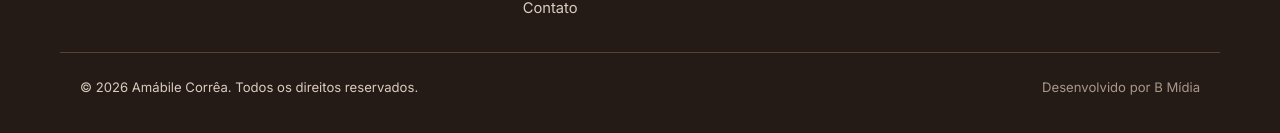
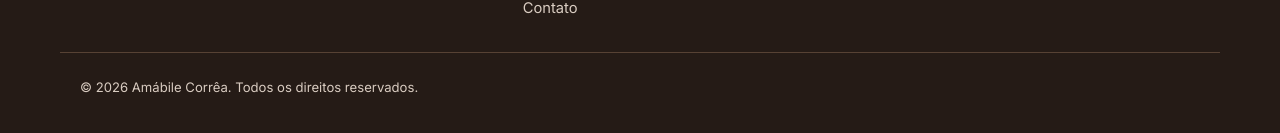
Before and after one commit to brunaribeirosocialmedia-glitch/amabile-correa, a plain HTML site: page index.html in a window 1280 px wide. Shown: the part 7721-7854 px from the top of the page. Drawn offline with Linux system fonts and the light colour scheme; a web font is replaced by a local one.

Commit message:
Rodapé: crédito da B Mídia oculto por enquanto
Co-Authored-By: Claude Opus 5.5 <noreply@anthropic.com>

```diff
--- a/index.html
+++ b/index.html
@@ -371,7 +371,7 @@
     </div>
     <div class="container footer__bottom">
       <p>© 2026 Amábile Corrêa. Todos os direitos reservados.</p>
-      <p class="footer__credit">Desenvolvido por B Mídia</p>
+      <!-- crédito oculto por enquanto: <p class="footer__credit">Desenvolvido por B Mídia</p> -->
     </div>
   </footer>
 
```
Also changed, not shown: release.html (+1 -1 lines), sala-de-imprensa.html (+1 -1 lines).
